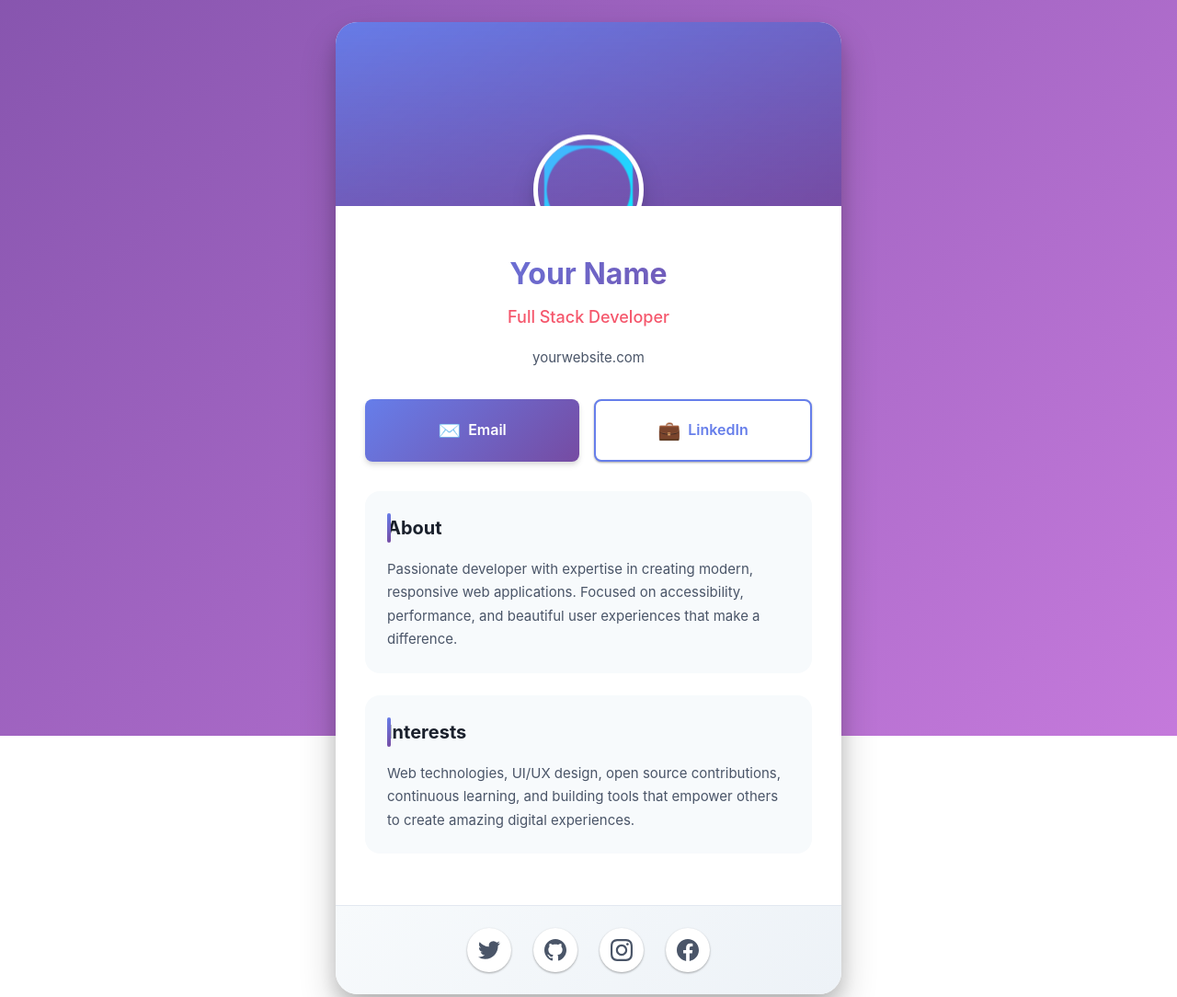
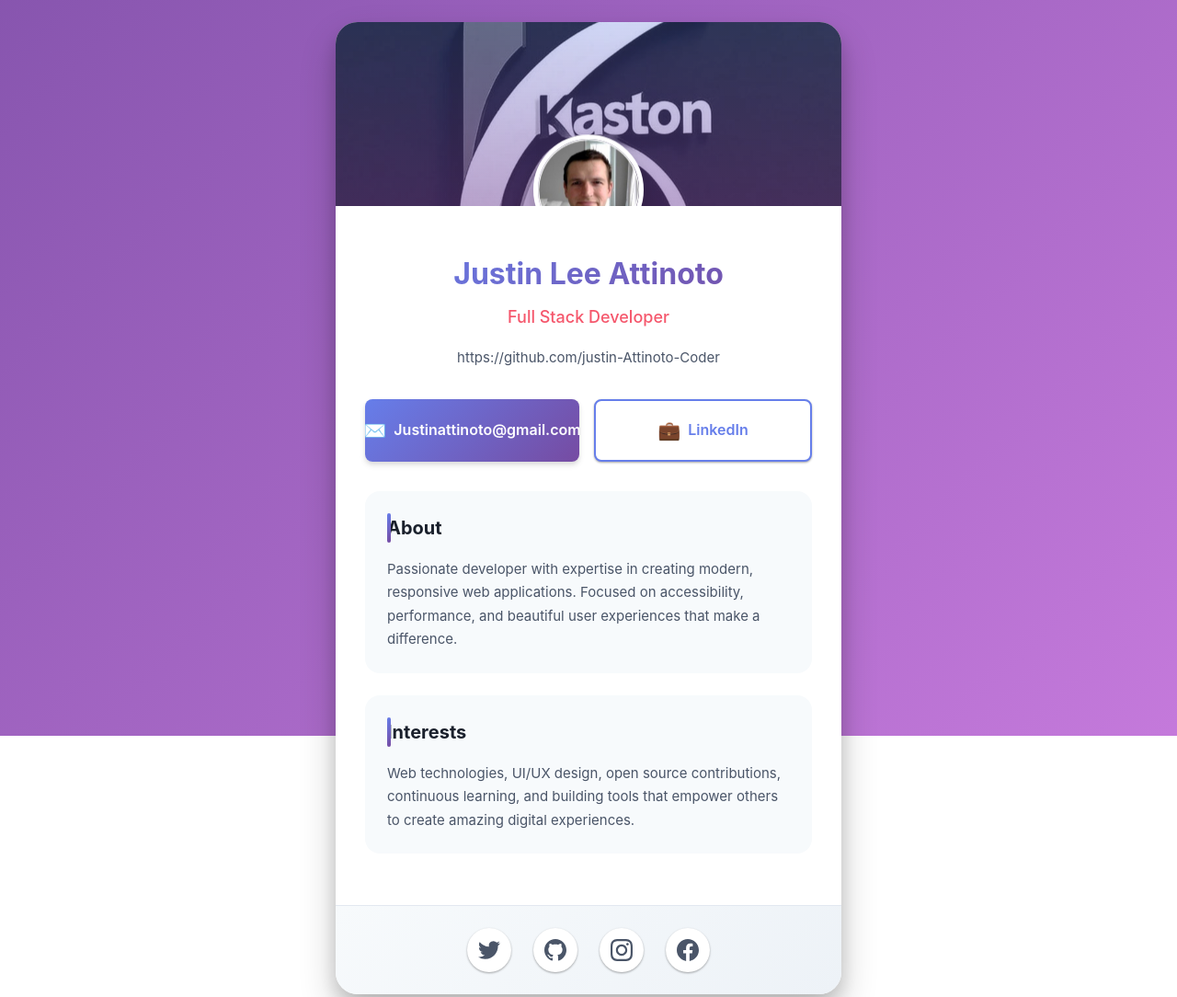
Before and after one commit to justin-Attinoto-Coder/scrimbafy-me-business-card, a website built with Vite: page index.html in a window 1280 px wide. Shown: the top 1084 px of the page at 92% size. Built offline with nearby package versions, Linux system fonts and the light colour scheme.

Commit message:
Add Kaston logo and LinkedIn profile picture; update personal information and package version range

```diff
--- a/index.html
+++ b/index.html
@@ -16,30 +16,30 @@
             <!-- Header Section with Intro Background -->
             <header class="card-header" role="banner">
                 <div class="intro-bg-wrapper">
-                    <img src="images/intro-bg.png" alt="" class="intro-bg" aria-hidden="true">
+                    <img src="images/kaston-logo.jpg" alt="Kaston Logo" class="intro-bg" aria-hidden="true">
                 </div>
                 <div class="avatar-wrapper">
-                    <img src="images/avatar.png" alt="Professional avatar" class="avatar">
+                    <img src="images/profile-pic-linked-in.jpeg" alt="Justin Lee Attinoto Professional avatar" class="avatar">
                 </div>
             </header>
 
             <!-- Profile Information -->
             <section class="card-content">
                 <div class="profile-info">
-                    <h1 class="name">Your Name</h1>
+                    <h1 class="name">Justin Lee Attinoto</h1>
                     <p class="title">Full Stack Developer</p>
-                    <a href="https://yourwebsite.com" class="website" target="_blank" rel="noopener noreferrer">
-                        yourwebsite.com
+                    <a href="https://github.com/justin-Attinoto-Coder" class="website" target="_blank" rel="noopener noreferrer">
+                        https://github.com/justin-Attinoto-Coder
                     </a>
                 </div>
 
                 <!-- Action Buttons -->
                 <nav class="action-buttons" aria-label="Contact options">
-                    <a href="mailto:your.email@example.com" class="btn btn-primary" aria-label="Send email">
+                    <a href="mailto:justinattinoto@gmail.com" class="btn btn-primary" aria-label="Send email">
                         <span class="btn-icon">✉️</span>
-                        <span>Email</span>
+                        <span>Justinattinoto@gmail.com</span>
                     </a>
-                    <a href="https://linkedin.com/in/yourprofile" class="btn btn-secondary" target="_blank" rel="noopener noreferrer" aria-label="Visit LinkedIn profile">
+                    <a href="https://www.linkedin.com/in/justin-attinoto-3357575a/" class="btn btn-secondary" target="_blank" rel="noopener noreferrer" aria-label="Visit LinkedIn profile">
                         <span class="btn-icon">💼</span>
                         <span>LinkedIn</span>
                     </a>
@@ -72,7 +72,7 @@
                             <path d="M23.953 4.57a10 10 0 01-2.825.775 4.958 4.958 0 002.163-2.723c-.951.555-2.005.959-3.127 1.184a4.92 4.92 0 00-8.384 4.482C7.69 8.095 4.067 6.13 1.64 3.162a4.822 4.822 0 00-.666 2.475c0 1.71.87 3.213 2.188 4.096a4.904 4.904 0 01-2.228-.616v.06a4.923 4.923 0 003.946 4.827 4.996 4.996 0 01-2.212.085 4.936 4.936 0 004.604 3.417 9.867 9.867 0 01-6.102 2.105c-.39 0-.779-.023-1.17-.067a13.995 13.995 0 007.557 2.209c9.053 0 13.998-7.496 13.998-13.985 0-.21 0-.42-.015-.63A9.935 9.935 0 0024 4.59z"/>
                         </svg>
                     </a>
-                    <a href="https://github.com/yourusername" class="social-link" target="_blank" rel="noopener noreferrer" aria-label="GitHub profile">
+                    <a href="https://github.com/justin-Attinoto-Coder" class="social-link" target="_blank" rel="noopener noreferrer" aria-label="GitHub profile">
                         <svg width="24" height="24" viewBox="0 0 24 24" fill="currentColor" aria-hidden="true">
                             <path d="M12 0c-6.626 0-12 5.373-12 12 0 5.302 3.438 9.8 8.207 11.387.599.111.793-.261.793-.577v-2.234c-3.338.726-4.033-1.416-4.033-1.416-.546-1.387-1.333-1.756-1.333-1.756-1.089-.745.083-.729.083-.729 1.205.084 1.839 1.237 1.839 1.237 1.07 1.834 2.807 1.304 3.492.997.107-.775.418-1.305.762-1.604-2.665-.305-5.467-1.334-5.467-5.931 0-1.311.469-2.381 1.236-3.221-.124-.303-.535-1.524.117-3.176 0 0 1.008-.322 3.301 1.23.957-.266 1.983-.399 3.003-.404 1.02.005 2.047.138 3.006.404 2.291-1.552 3.297-1.23 3.297-1.23.653 1.653.242 2.874.118 3.176.77.84 1.235 1.911 1.235 3.221 0 4.609-2.807 5.624-5.479 5.921.43.372.823 1.102.823 2.222v3.293c0 .319.192.694.801.576 4.765-1.589 8.199-6.086 8.199-11.386 0-6.627-5.373-12-12-12z"/>
                         </svg>
```
Also changed, not shown: images/kaston-logo.jpg (added), images/profile-pic-linked-in.jpeg (added), 1 other file.
